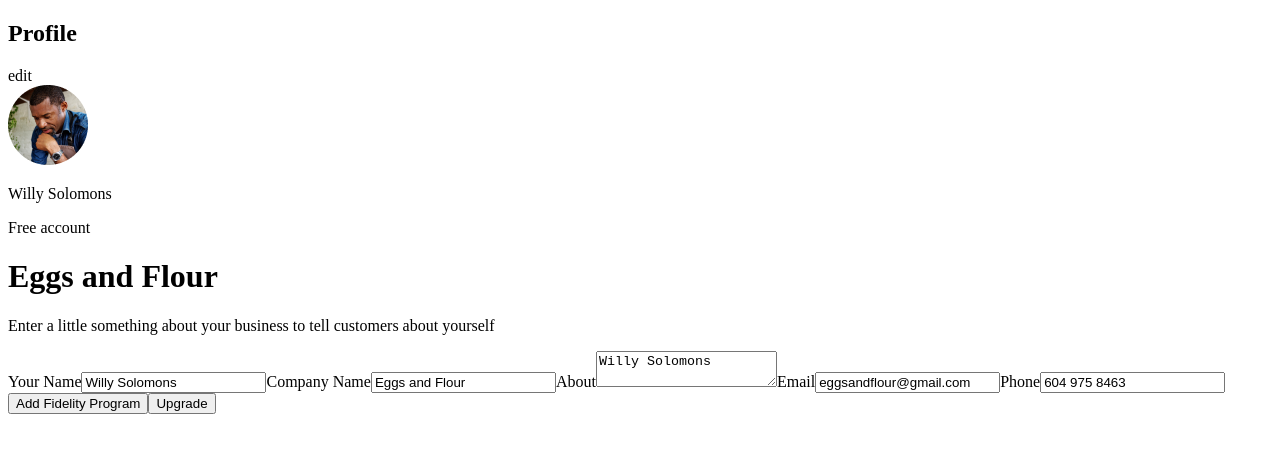
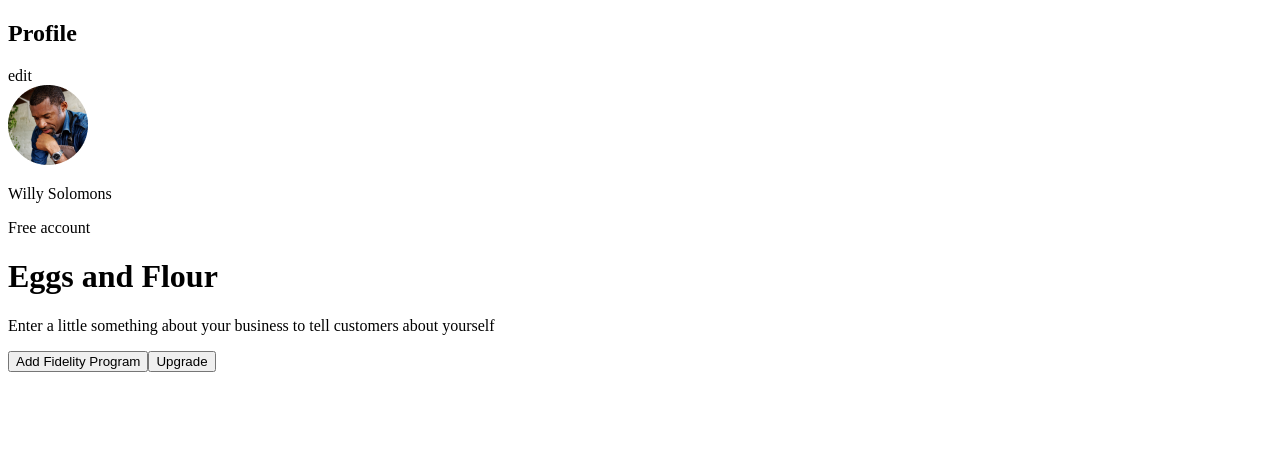
Before and after one commit to vibrentcarey/industry_project, a Next.js app: page /profile in a window 1280 px wide. Shown: the top 452 px of the page. Built offline with nearby package versions, Linux system fonts and the light colour scheme.

Commit message:
add form

```diff
--- a/components/AvatarCard.js
+++ b/components/AvatarCard.js
@@ -1,17 +1,34 @@
 import React, { useState } from 'react';
 
-const AvatarCard = ({ fname, lname, title,  }) => {
+const AvatarCard = ({ fname, lname, title, }) => {
+  // Mode State
+  const [editMode, setEditMode] = useState(false)
+
+  // Form State
   const [form, setForm] = useState({
     fullName: 'Willy Solomons',
     companyName: 'Eggs and Flour',
     about: 'Enter a little something about your business to tell customers about yourself',
     email: 'eggsandflour@gmail.com',
     phone: '604 975 8463',
-    address: '2173 W 41 Avenue, Vancouver, BC'
+    address: '2173 W 41 Avenue, Vancouver, BC',
   })
+
+  const handleEdit = () => {
+    setEditMode(!editMode)
+  }
+
+  const handleAbout = (e) => {
+    setForm(prevForm => {
+      return {
+        ...prevForm,
+        about: e.target.value
+      }
+    })
+  }
   return (
-    <div className='w-full bg-backgroundGray p-6 rounded-md mt-20 flex flex-col items-center shadow-lg'>
-      <span className='self-end text-xs mx-1 text-primaryBlue'>edit</span>
+    <div className='w-full bg-backgroundGray p-6 rounded-md mt-10 mb-10 flex flex-col items-center shadow-lg'>
+      <span className='self-end text-xs mx-1 text-primaryBlue' onClick={handleEdit}>{editMode ?'save' : 'edit'}</span>
       {/* Profile Info */}
       <article className='w-1/2 flex flex-col items-center'>
         <img className='' src='./profile-image.png' />
@@ -25,27 +42,32 @@ const AvatarCard = ({ fname, lname, title,  }) => {
         </div>
         {/* Business Info */}
       </article>
-      <h1 className='m-2 text-xl font-bold'>{title}</h1>
-      <p className='text-sm w-11/12 font-light'>{form.about}</p>
+      {editMode || <div className='flex flex-col items-center mt-4'>
+        <h1 className='m-2 text-xl font-bold'>{title}</h1>
+        <p className='text-sm w-11/12 font-light'>{form.about}</p>
+      </div>}
 
       {/* Form */}
-      <form className='flex flex-col w-full mt-4'>
-      {/* Name */}
-        <label className='text-sm font-light'>Your Name</label>
-        <input className='mt-1 border-b-2 border-black bg-backgroundGray' value={form.fullName}/>
+      {editMode && <form className='flex flex-col w-full mt-4'>
+        {/* Name */}
+        <label className='text-sm font-light' readOnly>Your Name</label>
+        <input className='mt-1 border-b-2 border-black bg-backgroundGray' value={form.fullName} />
         {/* Company */}
-        <label className='text-sm font-light mt-4'>Company Name</label>
-        <input className='mt-1 border-b-2 border-black bg-backgroundGray' value={form.companyName}/>
+        <label className='text-sm font-light mt-4 ' readOnly>Company Name</label>
+        <input className='mt-1 border-b-2 border-black bg-backgroundGray' value={form.companyName} />
         {/* Description */}
         <label className='text-sm font-light mt-4'>About</label>
-        <textarea className='mt-1 border-2 rounded-md h-28 p-2 text-sm border-black bg-backgroundGray' value={form.fullName}/>
+        <textarea className='mt-1 border-2 rounded-md h-28 p-2 text-sm border-black bg-backgroundGray' placeholder={form.about} onChange={handleAbout} />
         {/* Email */}
-        <label className='text-sm font-light mt-4'>Email</label>
-        <input className='mt-1 border-b-2 border-black bg-backgroundGray' value={form.email}/>
+        <label className='text-sm font-light mt-4' readOnly>Email</label>
+        <input className='mt-1 border-b-2 border-black bg-backgroundGray' value={form.email} />
         {/* Phone */}
-        <label className='text-sm font-light mt-4'>Phone</label>
-        <input className='mt-1 border-b-2 border-black bg-backgroundGray' value={form.phone}/>
-      </form>
+        <label className='text-sm font-light mt-4' readOnly>Phone</label>
+        <input className='mt-1 border-b-2 border-black bg-backgroundGray' value={form.phone} />
+        {/* Address */}
+        <label className='text-sm font-light mt-4' readOnly>Address</label>
+        <input className='mt-1 mb-6 border-b-2 border-black bg-backgroundGray' value={form.address} />
+      </form>}
     </div>
   );
 };
--- a/pages/profile.js
+++ b/pages/profile.js
@@ -5,7 +5,7 @@ import CTAButton from '../components/CTAButton';
 
 const Profile = () => {
   return (
-    <div className='px-6 w-screen flex flex-col items-center'>
+    <div className='px-6 h-screen w-screen flex flex-col items-center'>
       <TopBar />
       <AvatarCard title='Eggs and Flour' fname='Willy' lname='Solomons'/>
       <CTAButton add>Add Fidelity Program</CTAButton>
```
